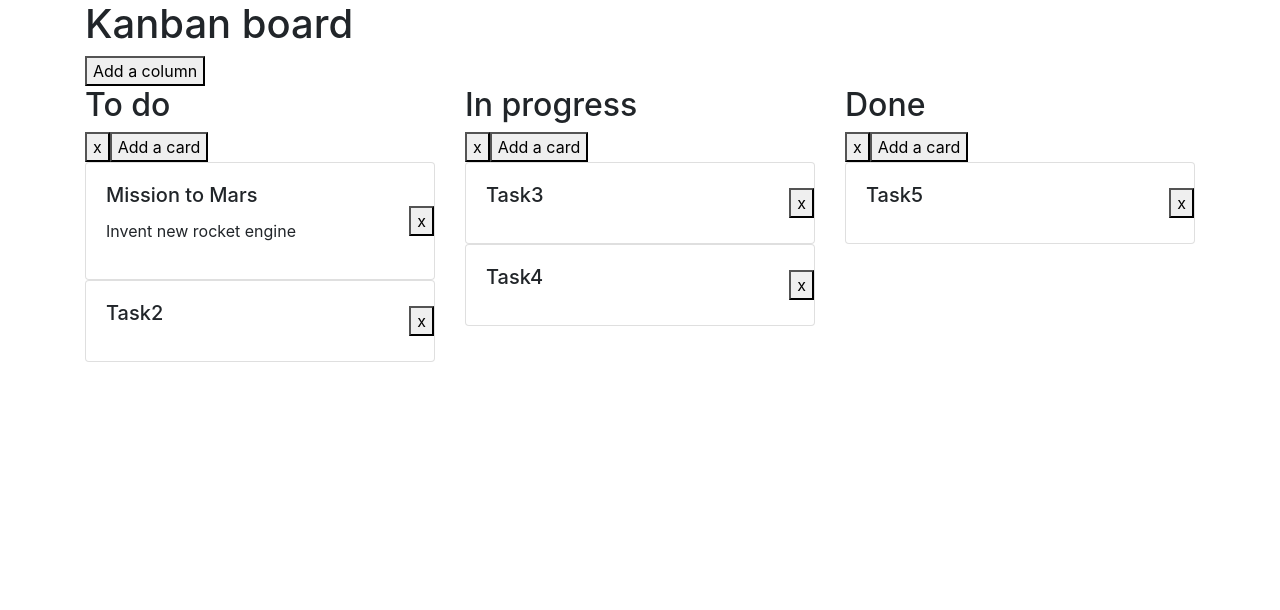
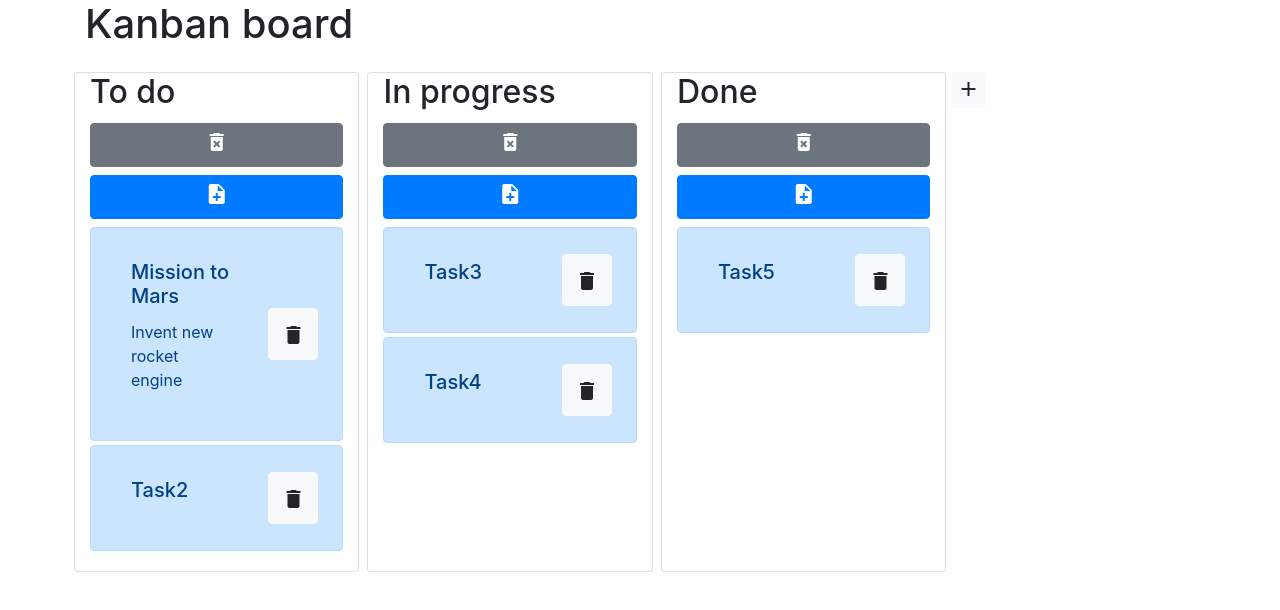
Before and after one commit to peterpid/kanban-board, a website: page index.html in a window 1280 px wide. Drawn offline with nearby package versions, Linux system fonts and the light colour scheme.

Commit message:
Add icons for buttons
basing on Material icons https://material.io/icons

```diff
--- a/index.html
+++ b/index.html
@@ -4,17 +4,20 @@
     <meta charset="utf-8">
     <title>Kanban board</title>
     <link rel="stylesheet" href="https://maxcdn.bootstrapcdn.com/bootstrap/4.0.0/css/bootstrap.min.css" integrity="sha384-Gn5384xqQ1aoWXA+058RXPxPg6fy4IWvTNh0E263XmFcJlSAwiGgFAW/dAiS6JXm" crossorigin="anonymous">
+    <link href="https://fonts.googleapis.com/icon?family=Material+Icons" rel="stylesheet">
     <link rel="stylesheet" href="css/style.css">
 </head>
 <body>
 	<div class="container">
 		<div id="board" class="board">
 			<h1>Kanban board</h1>
-			<button class="create-column">Add a column</button>
-			<div class="row column-container">
-			</div>
+			<div class="row column-container float-left"></div>
+			<button class="create-column btn btn-light  border border-light ml-3 my-3 pt-1 pb-0 px-1" title="Add new column">
+				<i class="material-icons">add</i>
+			</button>
 		</div>
 	</div>
+
     <script src="https://code.jquery.com/jquery-3.0.0.min.js" integrity="sha256-JmvOoLtYsmqlsWxa7mDSLMwa6dZ9rrIdtrrVYRnDRH0=" crossorigin="anonymous"></script>
     <script   src="https://code.jquery.com/ui/1.11.4/jquery-ui.min.js"   integrity="sha256-xNjb53/rY+WmG+4L6tTl9m6PpqknWZvRt0rO1SRnJzw="   crossorigin="anonymous"></script>
     <script type="text/javascript" src="js/script.js"></script>
--- a/js/script.js
+++ b/js/script.js
@@ -22,11 +22,15 @@ $(function() {
         this.$element = createColumn();
 
         function createColumn() {
-            var $column         = $('<div>').addClass('col');
-            var $columnTitle    = $('<h2>').addClass('column-title').text(self.name);
-            var $columnCardList = $('<ul>').addClass('column-card-list list-unstyled');
-            var $columnDelete   = $('<button>').addClass('btn-delete').text('x');
-            var $columnAddCard  = $('<button>').addClass('add-card').text('Add a card');
+            var $column           = $('<div>').addClass('col card-placeholder card mx-1 my-3');
+            var $columnTitle      = $('<h2>').addClass('column-title').text(self.name);
+            var $columnCardList   = $('<ul>').addClass('column-card-list list-unstyled');
+            var $columnDelete     = $('<button>').addClass('btn btn-secondary my-1');
+                $columnDelete.attr('title', 'Delete column'); //add tooltip
+            var $deleteColumnIcon = $('<i>').addClass('material-icons').text('delete_forever');
+            var $columnAddCard    = $('<button>').addClass('btn btn-primary btn-add-card my-1');
+                $columnAddCard.attr('title', 'New card'); //add tooltip
+            var $newCardIcon      = $('<i>').addClass('material-icons p-0').text('note_add');
 
             $columnDelete.click(function() {
                 self.removeColumn();
@@ -39,7 +43,8 @@ $(function() {
                     self.addCard(new Card(cardName));
                 }
             });
-
+            $columnDelete.append($deleteColumnIcon);
+            $columnAddCard.append($newCardIcon);
             $column.append($columnTitle)
                 .append($columnDelete)
                 .append($columnAddCard)
@@ -69,18 +74,22 @@ $(function() {
         this.$element = createCard();
 
         function createCard() {
-            var $card = $('<li>').addClass('card');
-            var $cardContatiner = $('<div>').addClass('media');
-            var $cardBody = $('<div>').addClass('card-body media-body');
-            var $cardTitle = $('<h5>').addClass('card-title mt-0').text(self.title);
+            var $card            = $('<li>').addClass('card alert alert-primary my-1');
+            var $cardContatiner  = $('<div>').addClass('media');
+            var $cardBody        = $('<div>').addClass('card-body media-body');
+            var $cardTitle       = $('<h5>').addClass('card-title mt-0').text(self.title);
             var $cardDescription = $('<p>').addClass('card-description').text(self.description);
-            var $cardDelete = $('<button>').addClass('btn-delete align-self-center ml-3').text('x');
+            var $cardDelete      = $('<button>').addClass('btn btn-light align-self-center ml-3 mr-1');
+                $cardDelete.attr('title', 'Delete card'); //add tooltip
+            var $deleteCardIcon  = $('<i>').addClass('material-icons pt-2 pb-0').text('delete');
+
 
             $cardDelete.click(function(){
                 self.removeCard();
             });
 
             $card.append($cardContatiner);
+            $cardDelete.append($deleteCardIcon);
             $cardContatiner.append($cardBody)
                 .append($cardDelete);
             $cardBody.append($cardTitle)
@@ -116,7 +125,7 @@ $(function() {
         var name = prompt('Enter a column name', 'New column');
         if (!isEmpty(name)) {
             var column = new Column(name);
-                board.addColumn(column);
+            board.addColumn(column);
         }
     });
 
```
